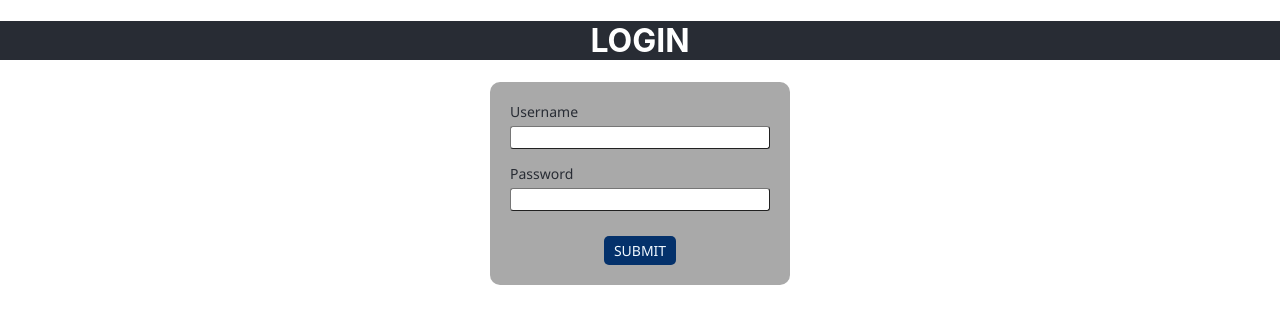
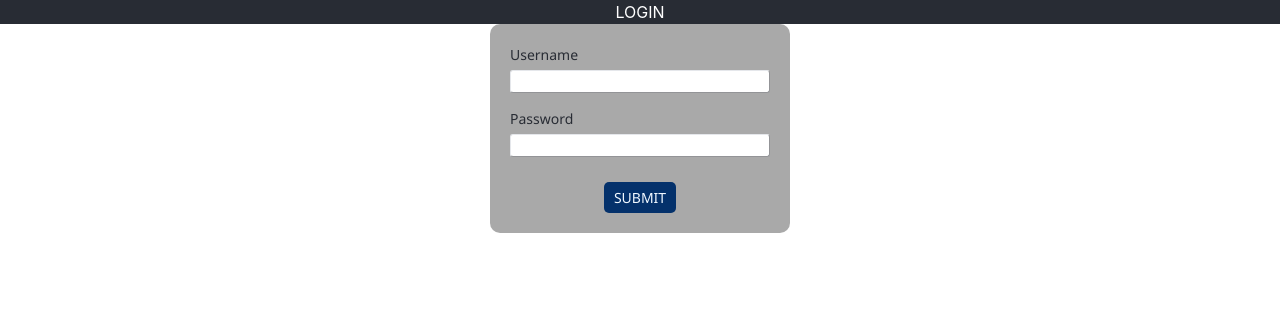
Before and after one commit to Yamini-maniar/loginUi, a React (Create React App) app in the folder loginui/: page / in a window 1280 px wide. Shown: the top 324 px of the page. Built offline with nearby package versions, Linux system fonts and the light colour scheme.

Commit message:
style: added the tailwind css

```diff
--- a/loginui/package.json
+++ b/loginui/package.json
@@ -33,6 +33,7 @@
     ]
   },
   "devDependencies": {
+    "tailwindcss": "^3.4.17",
     "web-vitals": "^4.2.4"
   }
 }
--- a/loginui/src/App.css
+++ b/loginui/src/App.css
@@ -1,3 +1,7 @@
+@tailwind base;
+@tailwind components;
+@tailwind utilities;
+
 .App {
   text-align: center;
 }
--- a/loginui/src/Components/AppButton.js
+++ b/loginui/src/Components/AppButton.js
@@ -5,8 +5,8 @@ function AppButton({onClickSubmit,title}){
     };
 
     return(
-        <div className="App-button">
-            <button type="submit" onClick={handleClick} className="Buttonstyle">{title}</button>
+        <div class="App-button flex justify-center mt-2">
+            <button type="submit" onClick={handleClick} class="Buttonstyle rounded-md border border-solid px-3 py-1.5 text-sm font-sans text-iceblue bg-[#04316B] uppercase font-medium">{title}</button>
         </div>
     )
 }
--- a/loginui/src/Components/AppCard.js
+++ b/loginui/src/Components/AppCard.js
@@ -5,8 +5,8 @@ import AppInput from "./AppInput";
 function AppCard({children}){
 
     return(
-        <div className="CardStyle">
-            <div className="Card-main">
+        <div class="CardStyle flex justify-center items-center">
+            <div class="Card-main flex flex-col p-5 w-full max-w-[300px] bg-gray-600 rounded-lg box-border gap-4">
                 {children}
             </div>
         </div>
--- a/loginui/src/Components/AppHeader.js
+++ b/loginui/src/Components/AppHeader.js
@@ -1,7 +1,7 @@
 function AppHeader({title}){
     return(
         <div>
-            <h1 className="App-header">{title}</h1>
+            <h1 class="App-header bg-gray-900 min-h-[20px] text-white text-center flex items-center uppercase">{title}</h1>
         </div>
     )
 }
--- a/loginui/src/Components/AppInput.js
+++ b/loginui/src/Components/AppInput.js
@@ -6,9 +6,9 @@ function AppInput({name,value,onChangeValue,inputLabel,isPassword=false,placehol
 
     return (
         <div>
-            <form className="App-input">
-                <label className="Labelstyle">{inputLabel}</label>
-                <input name={name} value={value} onChange={handleChange} placeholder={placeholder} type={isPassword ? "password" : "text"} className="Inputstyle"/>
+            <form class="App-input flex flex-col justify-center">
+                <label class="Labelstyle text-gray-700 text-sm mb-1 font-medium font-sans">{inputLabel}</label>
+                <input name={name} value={value} onChange={handleChange} placeholder={placeholder} type={isPassword ? "password" : "text"} class="Inputstyle border border-gray-400 rounded-md text-sm text-gray-800 font-light font-sans"/>
             </form>
         </div>
     )
--- /dev/null
+++ b/loginui/tailwind.config.js
@@ -0,0 +1,8 @@
+/** @type {import('tailwindcss').Config} */
+module.exports = {
+  content: [],
+  theme: {
+    extend: {},
+  },
+  plugins: [],
+}
```
Also changed, not shown: 1 other file (tests, documents, lock files or other folders).
